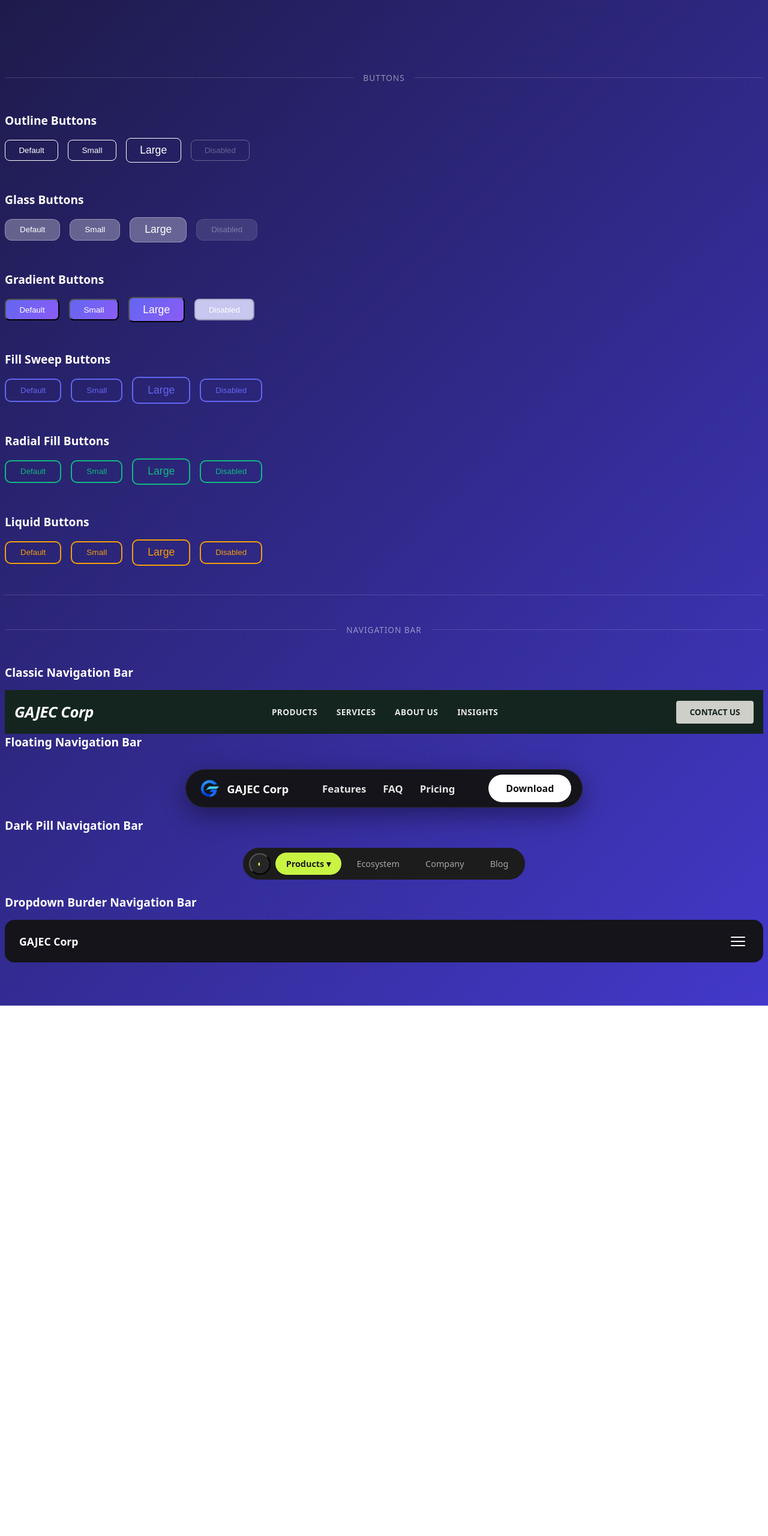
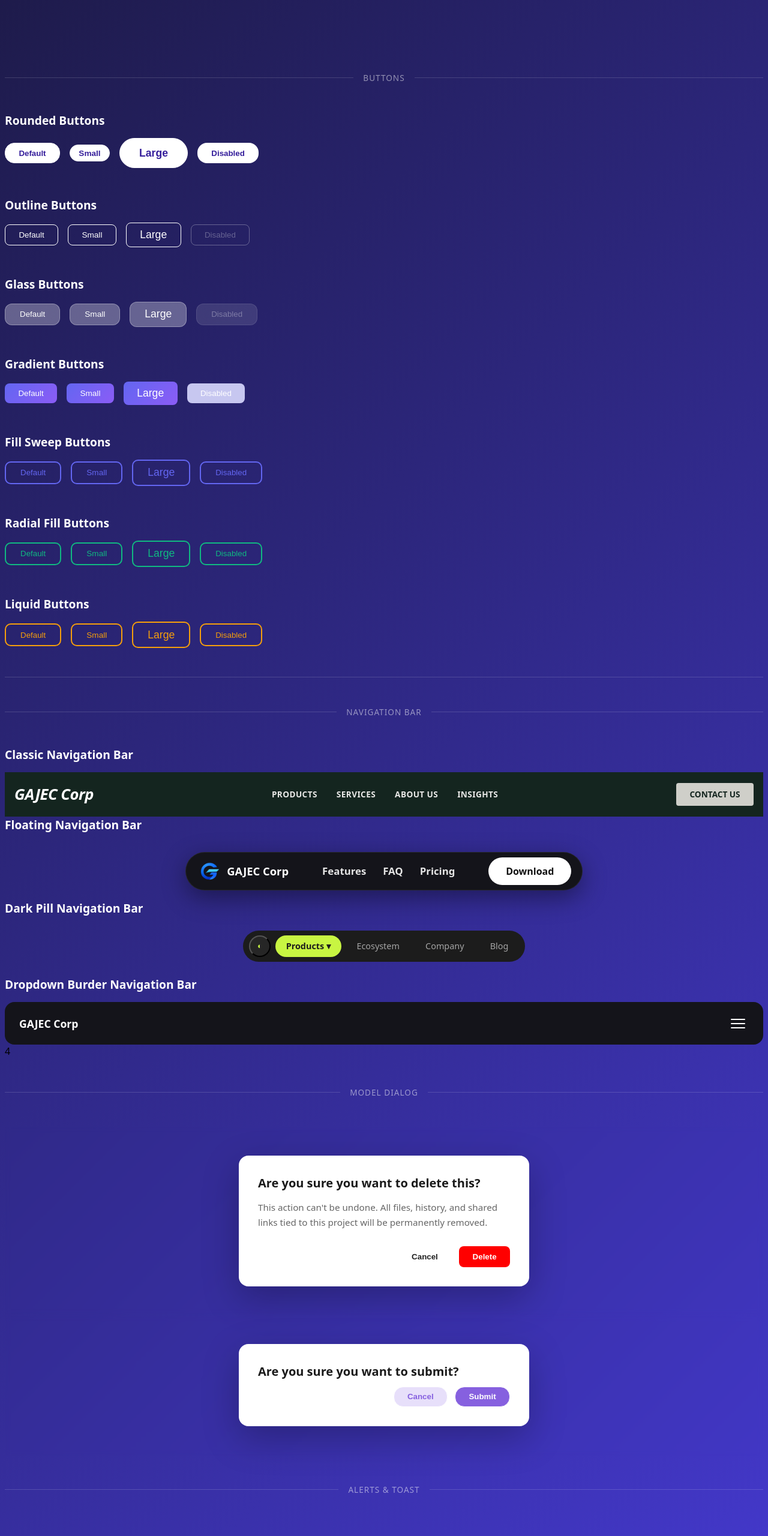
Before and after one commit to GAJEC/gajec-bootstraps, a plain HTML site: page index.html in a window 1280 px wide. Shown: the top 2560 px of the page at 60% size. Before the commit the page ends 1676 px from the top, so only its background shows below. Drawn offline with Linux system fonts and the light colour scheme.

Commit message:
added confirmation model dialogs

```diff
--- a/index.html
+++ b/index.html
@@ -7,7 +7,18 @@
     <title>GAJEC BOOTSTRAPS</title>
   </head>
   <body>
+
+
     <div class="component-title">Buttons</div>
+
+  <div class="section">Rounded Buttons</div>
+  <div class="btn-row">
+      <button class="btn btn-rounded">Default</button>
+      <button class="btn btn-rounded btn-s">Small</button>
+      <button class="btn btn-rounded btn-l">Large</button>
+      <button class="btn btn-rounded" disabled>Disabled</button>
+  </div>
+
     <div class="section">Outline Buttons</div>
     <div class="btn-row">
       <button class="btn btn-outline">Default</button>
@@ -57,7 +68,7 @@
     </div>
     <hr class="divider" />
 
-    <!-- NAVIGATION BAR -->
+    <!-- ---------------------NAVIGATION BAR--------------------- -->
     <div class="component-title">Navigation Bar</div>
     <div class="section">Classic Navigation Bar</div>
     <nav class="navbar navbar-classic">
@@ -98,6 +109,7 @@
     </nav>
     </div>
     </div>
+
     <!--DROPDOWN NAVIGATION BAR -->
     <div class="section">Dropdown Burder Navigation Bar</div>
     <nav class="navbar-burger" id="burgerNav">
@@ -128,5 +140,35 @@
     });
     </script>
     <!-- END OF DROPDOWN NAVBAR -->
+4
+   <!-- ---------------------MODEL DIALOG--------------------- -->
+    <div class="component-title">MODEL DIALOG</div>
+    <div class="modal-overlay">
+      <div class="modal-box">
+        <div class="modal-header">
+          <h3 class="modal-title">Are you sure you want to delete this?</h3>
+        </div>
+        <p class="modal-body">This action can't be undone. All files, history, and shared links tied to this project will be permanently removed.</p>
+        <div class="modal-actions">
+          <button class="btn btn-outline" style="color: rgb(32, 32, 32); font-weight: 800;">Cancel</button>
+          <button class="btn btn-gradient" style="background: red; box-shadow: none; font-weight: 800;" >Delete</button>
+        </div>
+      </div>
+    </div>
+    <div class="modal-overlay open">
+      <div class="modal-box modal-box-dark">
+        <div class="modal-header">
+          <h3 class="modal-title">Are you sure you want to submit?</h3>
+        </div>
+
+        <div class="modal-actions">
+          <button class="btn btn-rounded" style="background: #e7dffa; color: #8660df;">Cancel</button>
+          <button class="btn btn-rounded" style="background: #8660df; color: #ffffff;">Submit</button>
+        </div>
+      </div>
+    </div>
+
+  <!-- ---------------------Alerts & Toasts-------------------- -->
+  <div class="component-title">ALERTS & TOAST</div>
   </body>
 </html>
--- a/styles/buttons/button-size.css
+++ b/styles/buttons/button-size.css
@@ -1,4 +1,3 @@
-
 
 .btn-row {
   display: flex;
--- a/styles/buttons/gradient-button.css
+++ b/styles/buttons/gradient-button.css
@@ -1,6 +1,6 @@
 .btn-gradient {
   background: linear-gradient(135deg, #6366f1, #8b5cf6);
-  border-radius: 1.5px solid #fff;
+  border: none;
   color: #fff;
   border-radius: 8px;
   padding: 0.55rem 1.4rem;
--- /dev/null
+++ b/styles/buttons/rounded-button.css
@@ -0,0 +1,30 @@
+.btn-rounded {
+  background: rgb(255, 255, 255);
+  border: 1.5px solid #fff;
+  color: #351e9b;
+  border-radius: 16px;
+  padding: 0.55rem 1.4rem;
+  font-weight: 700;
+  transition: all 0.2s ease;
+}
+
+.btn-rounded:hover {
+  transform: translateY(-2px);
+}
+
+.btn-rounded:disabled {
+  border-color: rgba(255, 255, 255, 0.3);
+  color: #351e9b;
+  cursor: not-allowed;
+}
+
+.btn-s {
+  padding: 0.35rem 0.9rem;
+  font-size: 0.85rem;
+  border-radius: 16px;
+}
+.btn-l {
+  padding: 0.85rem 2rem;
+  font-size: 1.1rem;
+  border-radius: 25px;
+}
--- /dev/null
+++ b/styles/model-dialog/model-dialog.css
@@ -0,0 +1,63 @@
+.modal-overlay {
+  display: flex;
+  align-items: center;
+  justify-content: center;
+  backdrop-filter: blur(4px);
+  padding: 3rem 1rem;
+}
+.modal-box {
+  background: #fff;
+  border-radius: 16px;
+  width: 100%;
+  max-width: 420px;
+  padding: 2rem;
+  box-shadow: 0 20px 60px rgba(0,0,0,0.25);
+}
+.modal-header {
+  display: flex;
+  justify-content: space-between;
+  align-items: flex-start;
+  margin-bottom: 0.75rem;
+}
+.modal-title {
+  font-size: 1.25rem;
+  font-weight: 700;
+  color: #1a1a1a;
+  margin: 0;
+}
+.modal-close {
+  background: none;
+  border: none;
+  font-size: 1.3rem;
+  line-height: 1;
+  color: #999;
+  cursor: pointer;
+  padding: 0.2rem;
+}
+.modal-close:hover {
+  color: #333;
+}
+.modal-body {
+  font-size: 0.95rem;
+  color: #666;
+  line-height: 1.6;
+  margin-bottom: 1.75rem;
+}
+.modal-actions {
+  display: flex;
+  justify-content: flex-end;
+  gap: 0.75rem;
+}
+
+.modal-icon {
+  width: 44px;
+  height: 44px;
+  border-radius: 12px;
+  background: #eef2ff;
+  color: #6366f1;
+  display: flex;
+  align-items: center;
+  justify-content: center;
+  font-size: 1.3rem;
+  margin-bottom: 1.1rem;
+}
--- a/styles/styles.css
+++ b/styles/styles.css
@@ -1,4 +1,5 @@
 /* BUTTONS CSS*/
+@import url(./buttons/rounded-button.css);
 @import url(./buttons/button-size.css);
 @import url(./buttons/glass-button.css);
 @import url(./buttons/outlined-button.css);
@@ -13,6 +14,11 @@
 @import url(./navbar/floating-nav.css);
 @import url(./navbar/dark-pill-nav.css);
 @import url(./navbar/burger-nav.css);
+
+
+/* DIALOD */
+@import url(./model-dialog/model-dialog.css);
+@import url(./model-dialog/delete-dialog.css);
 
 body {
   background: linear-gradient(135deg, #1e1b4b, #4338ca);
```
Also changed, not shown: styles/model-dialog/delete-dialog.css (added).
